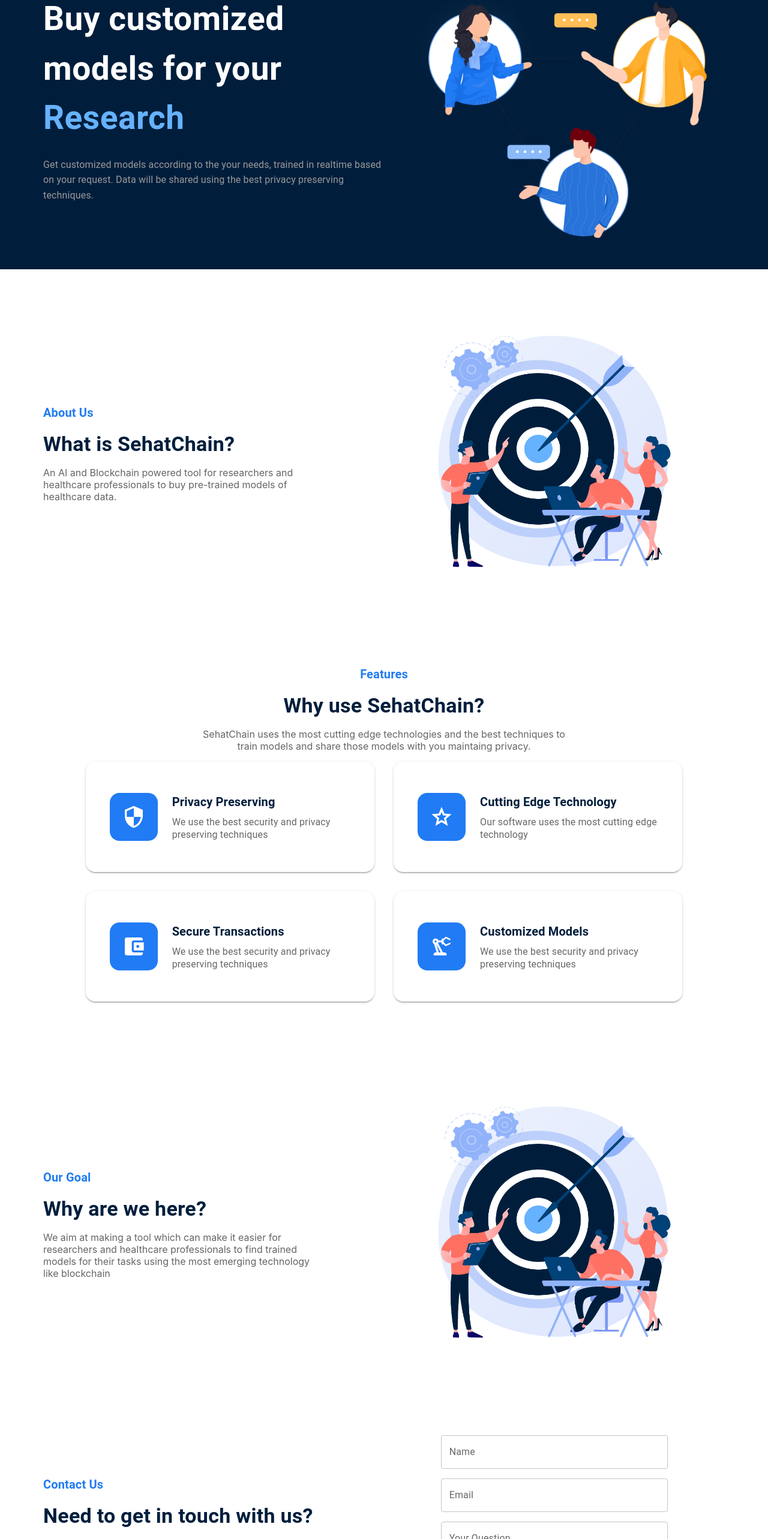
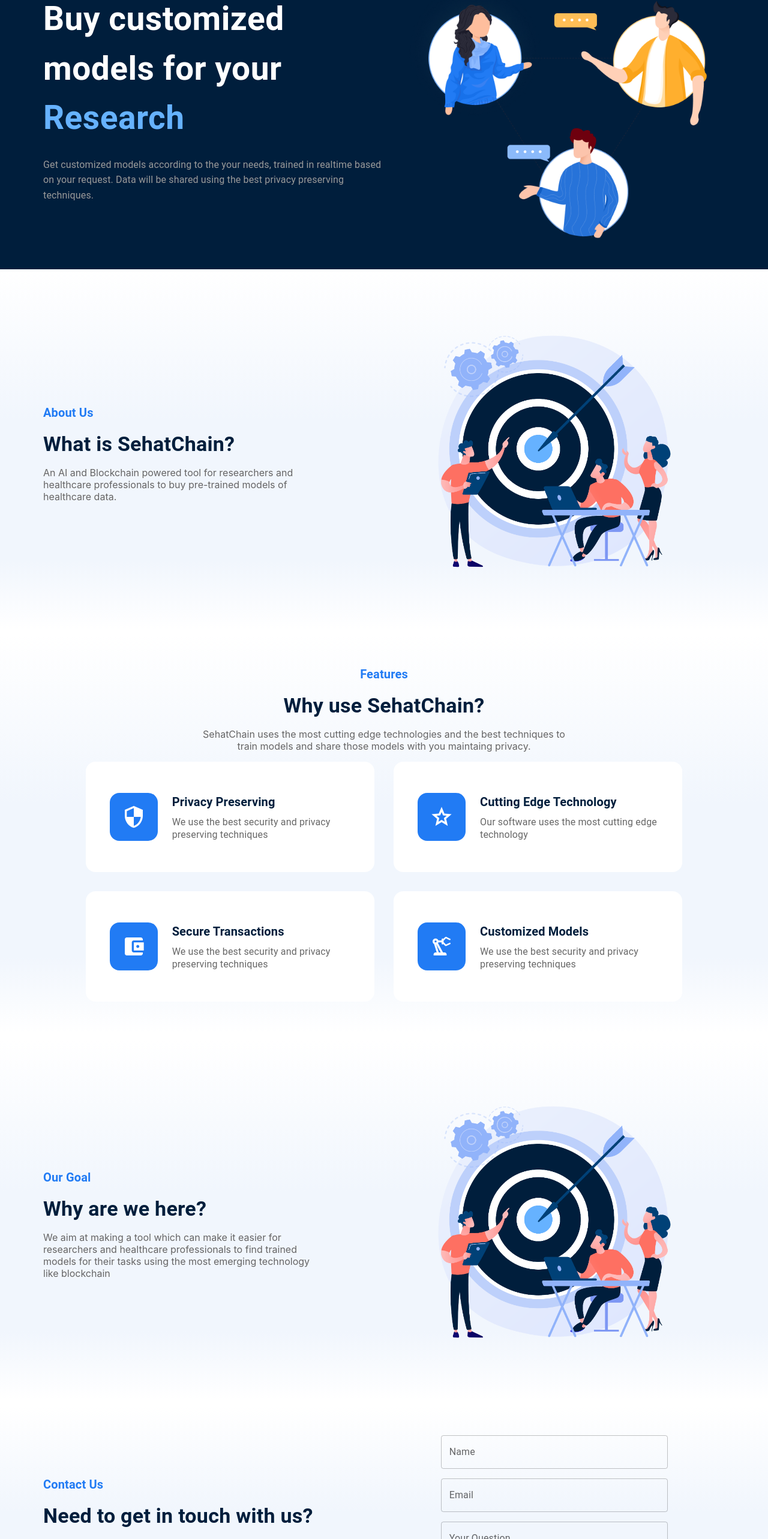
Before and after one commit to abdullahqaisar/sehatchain, a React (Create React App) app: page / in a window 1280 px wide. Shown: the part 170-2736 px from the top of the page at 60% size. Built offline with nearby package versions, Linux system fonts and the light colour scheme; the HTML template or start-up script is replaced by a standard one.

Commit message:
added gradient to all sections

```diff
--- a/src/components/main/AboutUs.jsx
+++ b/src/components/main/AboutUs.jsx
@@ -16,6 +16,8 @@
         pb: { xs: 12, md: 6 },
         px: { xs: 3, sm: 6, md: 6 },
       }}
+      style={{background: 'linear-gradient(0deg, rgba(241, 246, 253, 0) 1.63%, #F1F6FD 20.5%, #F1F6FD 58.57%, #FFFFFF 100%)'}}
+
     >
       <Container maxWidth={false}>
         <Grid container sx={{ alignItems: "center", justifyContent: "center" }}>
--- a/src/components/main/ContactUs.jsx
+++ b/src/components/main/ContactUs.jsx
@@ -17,6 +17,8 @@
         pb: { xs: 12, md: 6 },
         px: { xs: 3, sm: 6, md: 6 },
       }}
+      style={{background: 'linear-gradient(0deg, rgba(241, 246, 253, 0) 1.63%, #F1F6FD 20.5%, #F1F6FD 58.57%, #FFFFFF 100%)'}}
+
     >
       <Container maxWidth={false}>
         <Grid container sx={{ alignItems: "center", justifyContent: "center" }}>
--- a/src/components/main/Features.jsx
+++ b/src/components/main/Features.jsx
@@ -16,6 +16,7 @@
         pb: { xs: 12, md: 6 },
       }}
       align="center"
+      style={{background: 'linear-gradient(0deg, rgba(241, 246, 253, 0) 1.63%, #F1F6FD 20.5%, #F1F6FD 58.57%, #FFFFFF 100%)'}}
     >
       <Container maxWidth={false}>
         <Grid
@@ -38,11 +39,13 @@
             {data.map(({ title, description, icon }, index) => (
               <Grid key={String(index)} item xs={12} md={6} align="left">
                 <Box
+
                   sx={{
+                    backgroundColor: "#fff",
                     m: 2,
                     px: 2,
                     py: 1.5,
-                    boxShadow: 2,
+                    boxShadow: 0,
                     borderRadius: 4,
                     display: "flex",
                     alignItems: "center",
--- a/src/components/main/OurGoal.jsx
+++ b/src/components/main/OurGoal.jsx
@@ -16,6 +16,8 @@
         pb: { xs: 12, md: 6 },
         px: { xs: 3, sm: 6, md: 6 },
       }}
+      style={{background: 'linear-gradient(0deg, rgba(241, 246, 253, 0) 1.63%, #F1F6FD 20.5%, #F1F6FD 58.57%, #FFFFFF 100%)'}}
+
     >
       <Container maxWidth={false}>
         <Grid container sx={{ alignItems: "center", justifyContent: "center" }}>
```
